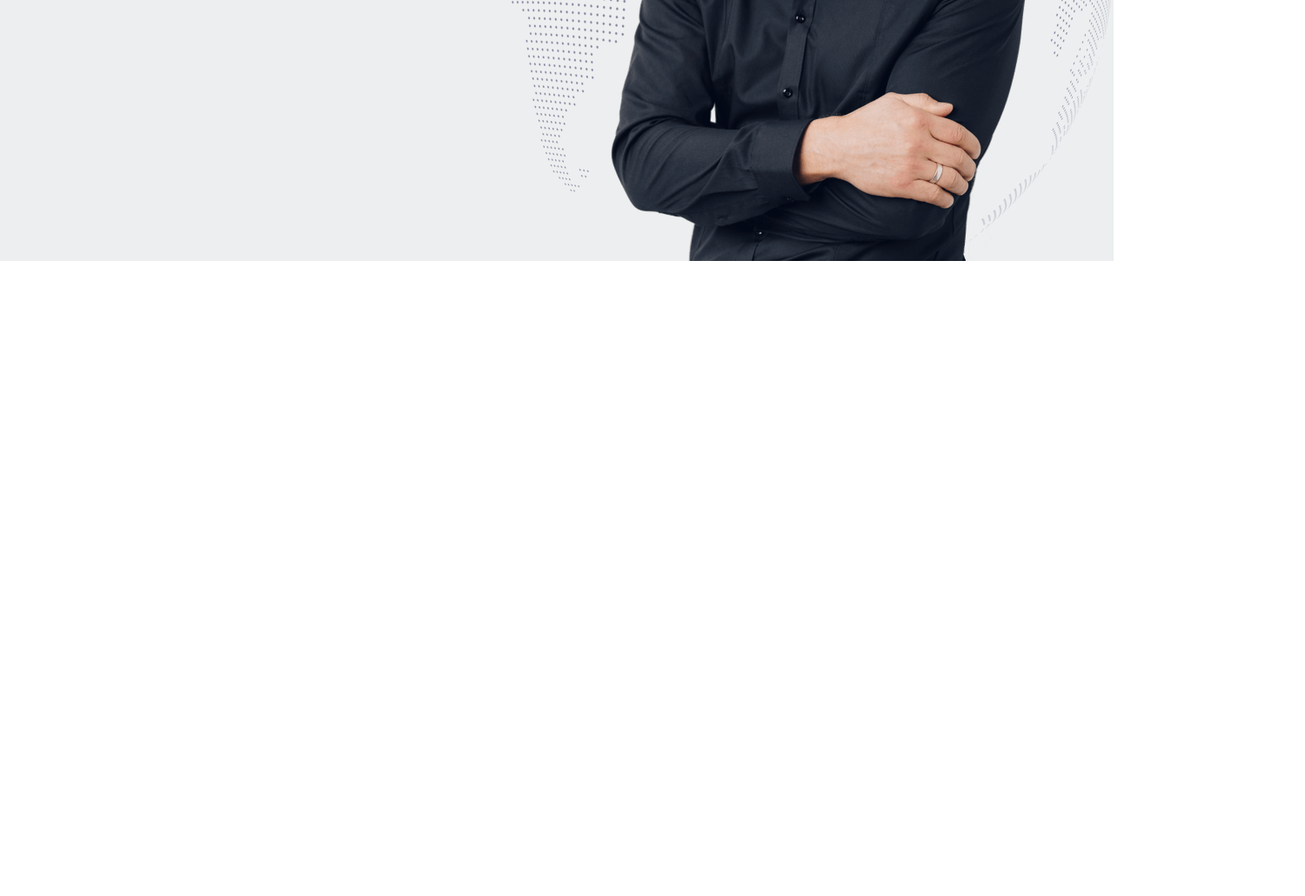
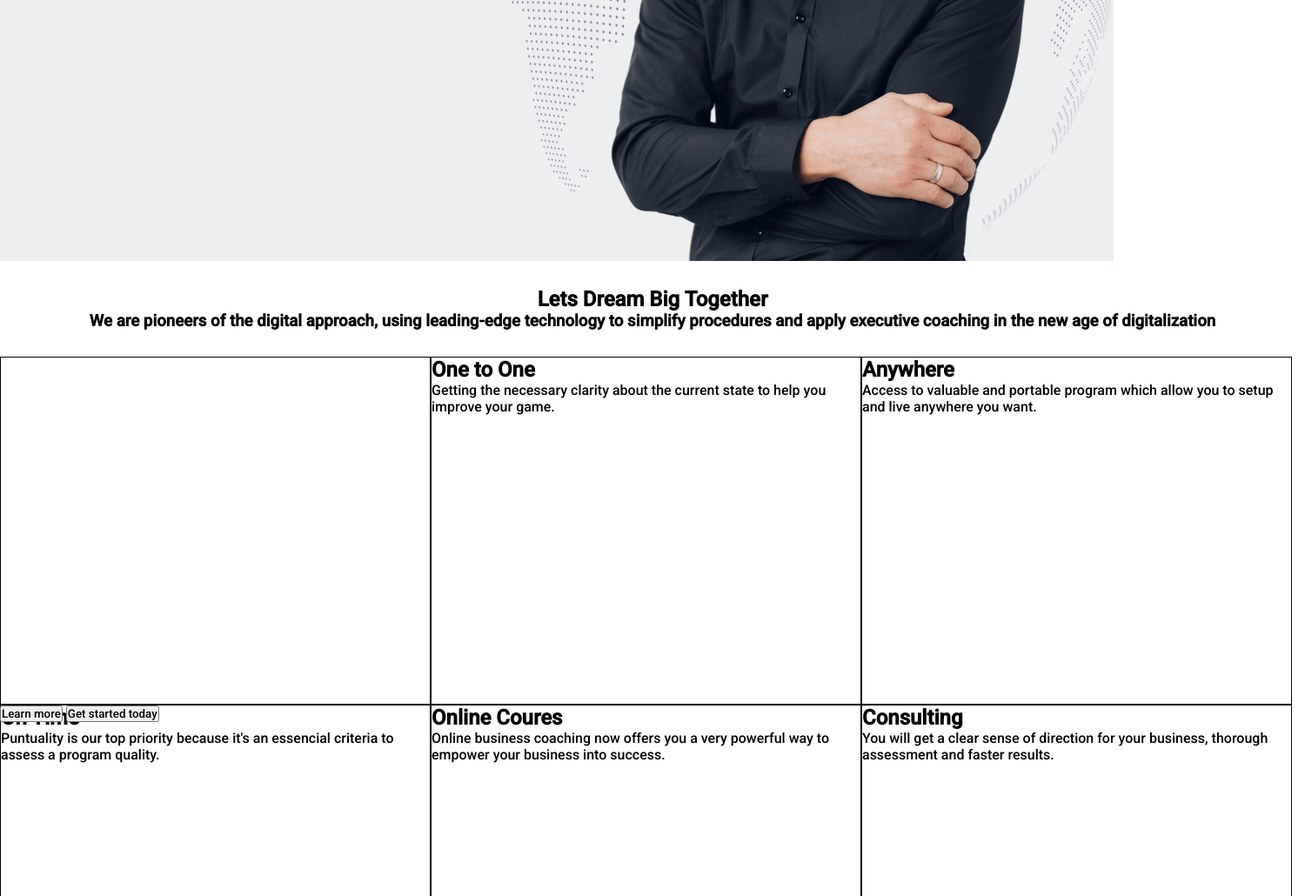
Before and after one commit to mick-cofano/proj-html-vuejs, a website: page index.html in a window 1280 px wide. Shown: the part 550-1580 px from the top of the page at 87% size, 1500 px wide, since content can reach past the window. Before the commit the page ends 850 px from the top, so only its background shows below. Drawn offline with nearby package versions, Linux system fonts and the light colour scheme.

Commit message:
Added first-section boxes

```diff
--- a/index.html
+++ b/index.html
@@ -77,8 +77,27 @@
         <!-- END HEADER -->
 
         <!-- MAIN -->
-        <main>
+        <main class="main">
+          <!-- FIRST SECTION -->
+          <div class="first-section">
+            <div class="first-section-text">
+              <h2 v-for="text in MainFirstSection">{{text.title}}</h2>
+              <h3 v-for="text in MainFirstSection">{{text.description}}</h3>
+            </div>
 
+            <div class="first-section-boxes">
+              <div class="first-section-boxes-boxlist" v-for="text in MainFirstSection">
+                <h2>{{text.boxTitle}}</h2>
+                <p>{{text.boxDescription}}</p>
+              </div>
+            </div>
+
+            <div class="first-section-buttons">
+              <button type="button" name="button">Learn more</button>
+              <button type="button" name="button">Get started today</button>
+            </div>
+          </div>
+          <!-- FIRST SECTION -->
         </main>
         <!-- END MAIN -->
 
--- a/js/script.js
+++ b/js/script.js
@@ -46,7 +46,38 @@ new Vue({
         title: 'BUILD YOUR OWN LIFE COACHING BUSINESS',
         text: 'Whole-life Business Coaching for committed entrepreneurs',
       }
-    ]
+    ],
+
+    MainFirstSection: [
+      {
+        title: 'Lets Dream Big Together',
+        description: 'We are pioneers of the digital approach, using leading-edge technology to simplify procedures and apply executive coaching in the new age of digitalization',
+      },
+      {
+        boxTitle: 'One to One',
+        boxDescription: 'Getting the necessary clarity about the current state to help you improve your game.',
+      },
+      {
+        boxTitle: 'Anywhere',
+        boxDescription: 'Access to valuable and portable program which allow you to setup and live anywhere you want.',
+      },
+      {
+        boxTitle: 'On Time',
+        boxDescription: 'Puntuality is our top priority because it\'s an essencial criteria to assess a program quality.',
+      },
+      {
+        boxTitle: 'Online Coures',
+        boxDescription: 'Online business coaching now offers you a very powerful way to empower your business into success.',
+      },
+      {
+        boxTitle: 'Consulting',
+        boxDescription: 'You will get a clear sense of direction for your business, thorough assessment and faster results.',
+      },
+      {
+        boxTitle: 'Self Development',
+        boxDescription: 'Business Coaching often keep your focus and develop you both in a professional and personal way.',
+      },
+    ],
 
 
   },
--- a/src/app.scss
+++ b/src/app.scss
@@ -9,6 +9,12 @@
   display: flex;
   justify-content: center;
   align-items: center;
+}
+
+@mixin standardContainer {
+  width: 1500px;
+  height: 100%;
+  margin: 0 auto;
 }
 
 #general-container {
@@ -85,4 +91,39 @@
       }
     }
   }
+
+
+
+  // MAIN CONTENT -----------------------
+
+  .main {
+    width: 100%;
+
+
+
+    .first-section {
+      @include standardContainer;
+      background-color: white;
+
+      &-text {
+        text-align: center;
+        padding: 30px;
+      }
+
+      &-boxes {
+        width: 100%;
+        height: 400px;
+        display: flex;
+        flex-wrap: wrap;
+
+        &-boxlist {
+          width: 33%;
+          height: 100%;
+          border: 1px solid black;
+        }
+      }
+    }
+
+  }
+
 }
```
Also changed, not shown: dist/app.css.
